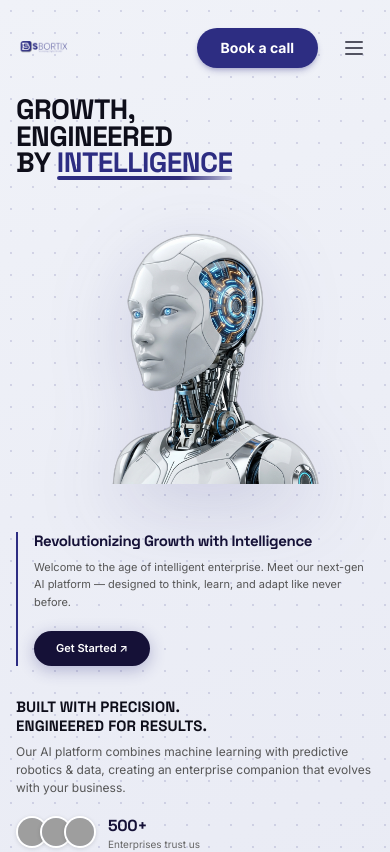
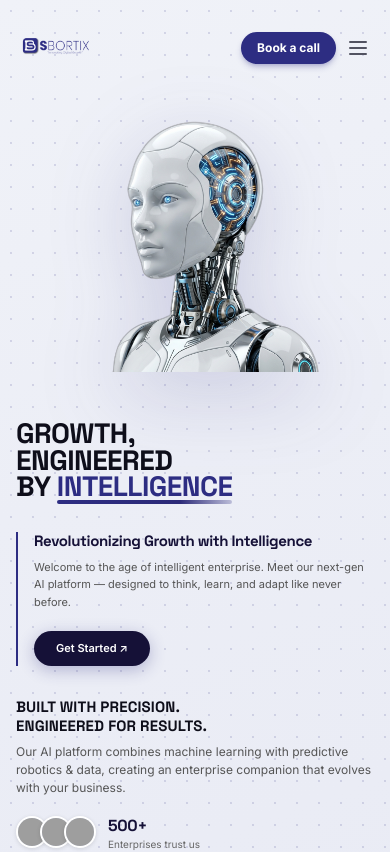
Before and after one commit to devvahmed/Sbortix, a Next.js app: page / in a window 390 px wide. Shown: the top 852 px of the page. Built offline with nearby package versions, Linux system fonts and the light colour scheme; grey boxes are pictures that could not be loaded.

Commit message:
little update

```diff
--- a/components/Header.tsx
+++ b/components/Header.tsx
@@ -44,7 +44,7 @@ export default function Header() {
               alt="Sbortix — Innovating Digital Growth"
               width={650}
               height={190}
-              className="h-14 sm:h-20 md:h-24 lg:h-28 w-auto object-contain"
+              className="h-20 xs:h-22 sm:h-24 md:h-26 lg:h-28 w-auto object-contain"
               priority
             />
           </Link>
@@ -122,17 +122,17 @@ export default function Header() {
         </nav>
 
         {/* CTA & Mobile Toggle */}
-        <div className="flex items-center gap-sm">
+        <div className="flex items-center gap-1.5 sm:gap-sm">
           <Link
             href="/contact"
-            className="bg-[#2D2D82] text-white px-6 py-2.5 rounded-full font-bold text-sm shadow-md shadow-[#2D2D82]/25 hover:bg-[#1e1d6e] hover:scale-105 active:scale-95 transition-all inline-block"
+            className="bg-[#2D2D82] text-white px-4 py-2 sm:px-6 sm:py-2.5 rounded-full font-bold text-xs sm:text-sm shadow-md shadow-[#2D2D82]/25 hover:bg-[#1e1d6e] hover:scale-105 active:scale-95 transition-all inline-block"
           >
             Book a call
           </Link>
 
           <button
             onClick={() => setMobileMenuOpen(!mobileMenuOpen)}
-            className="md:hidden p-xs text-secondary hover:text-primary focus:outline-none"
+            className="md:hidden p-1 sm:p-xs text-secondary hover:text-primary focus:outline-none"
             aria-label="Toggle navigation"
           >
             {mobileMenuOpen ? <X className="w-6 h-6" /> : <Menu className="w-6 h-6" />}
--- a/components/HeroSection.tsx
+++ b/components/HeroSection.tsx
@@ -28,7 +28,7 @@ export default function HeroSection() {
 
         {/* ── TOP-LEFT: MASSIVE HEADLINE ── */}
         <div
-          className="relative lg:absolute lg:top-32 lg:left-14 z-10 w-full lg:max-w-[55%] text-left order-1 lg:order-none"
+          className="relative lg:absolute lg:top-32 lg:left-14 z-10 w-full lg:max-w-[55%] text-left order-2 lg:order-none"
         >
           <h1
             style={{
@@ -107,7 +107,7 @@ export default function HeroSection() {
 
         {/* ── CENTER: Robot Image ── */}
         <div
-          className="relative lg:absolute lg:top-[18%] lg:left-[54%] lg:-translate-x-1/2 z-15 w-[260px] sm:w-[320px] lg:w-[clamp(260px,35vw,440px)] mx-auto lg:mx-0 my-4 lg:my-0 order-2 lg:order-none"
+          className="relative lg:absolute lg:top-[18%] lg:left-[54%] lg:-translate-x-1/2 z-15 w-[260px] sm:w-[320px] lg:w-[clamp(260px,35vw,440px)] mx-auto lg:mx-0 my-4 lg:my-0 order-1 lg:order-none"
         >
           <Image
             src="/ai-robot-hero.png"
```
